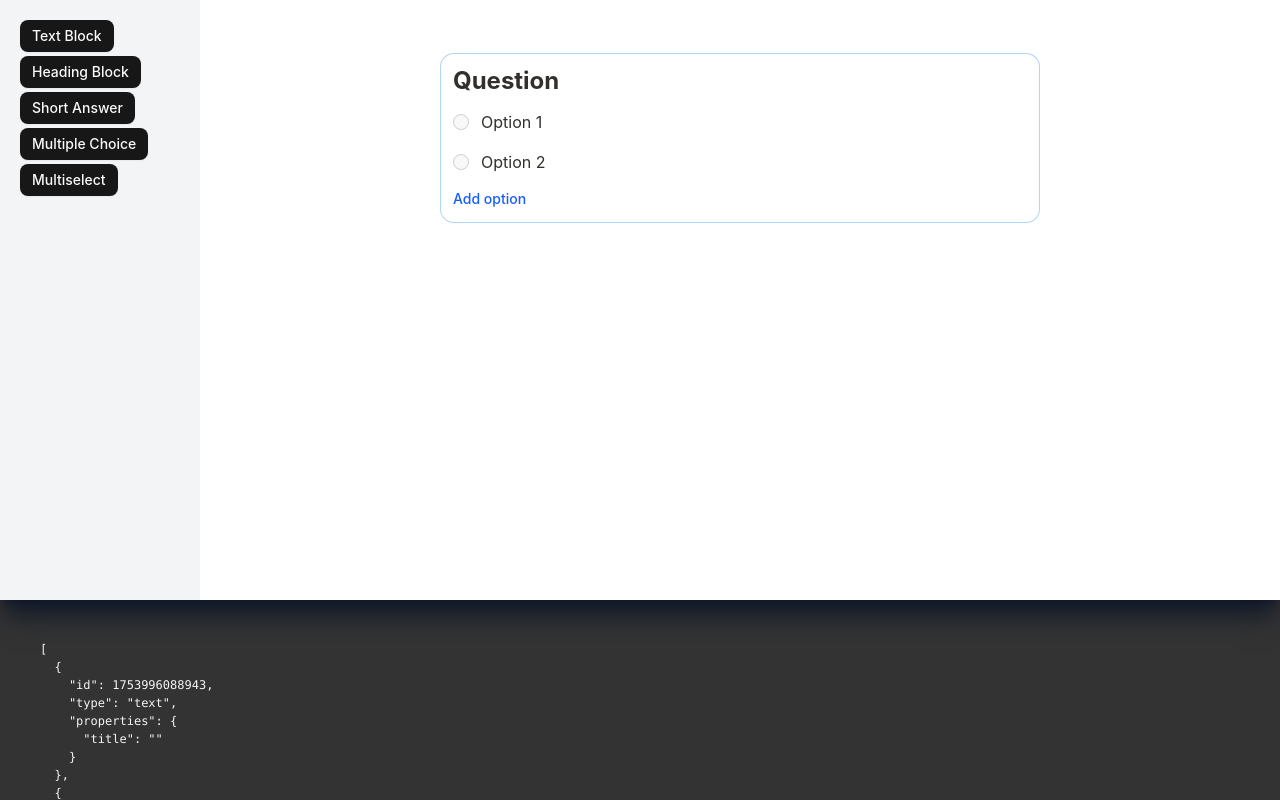
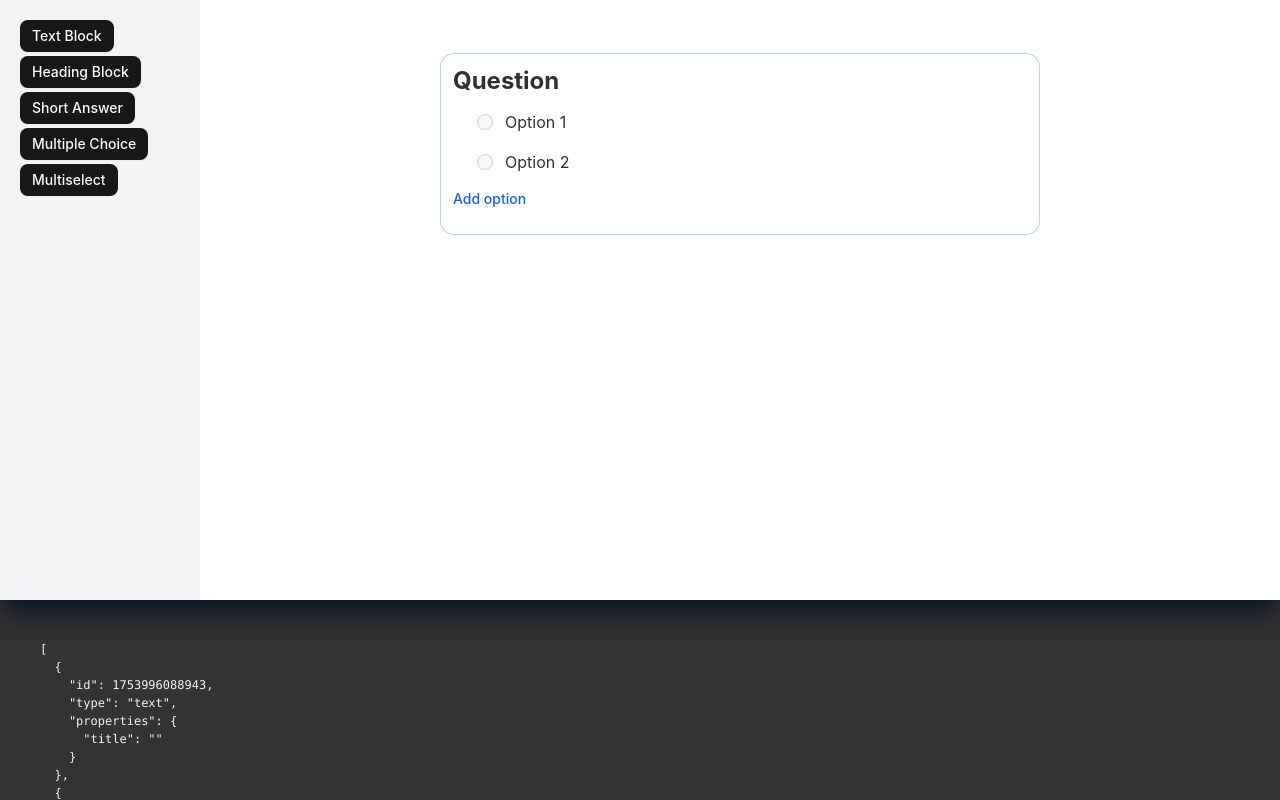
Before and after one commit to asumaran/aditor, a React (Vite) app: page / in a window 1280 px wide. Both pictures are taken after a click on the button "Multiple Choice". Shown: the top 800 px of the page. Built offline with nearby package versions, Linux system fonts and the light colour scheme.

Commit message:
feat: implement drag-and-drop sorting for options in MultipleChoiceBlock and update sort order handling

```diff
--- a/src/App.tsx
+++ b/src/App.tsx
@@ -110,13 +110,6 @@ const EditorContent: FC = () => {
   const handleRequiredChange = useCallback(
     (id: Block['id'], required: boolean) => {
       dispatch({ type: 'UPDATE_BLOCK_REQUIRED', payload: { id, required } });
-    },
-    [dispatch],
-  );
-
-  const handleSortOrderChange = useCallback(
-    (id: Block['id'], sortOrder: 'manual' | 'asc' | 'desc') => {
-      dispatch({ type: 'UPDATE_SORT_ORDER', payload: { id, sortOrder } });
     },
     [dispatch],
   );
@@ -567,7 +560,6 @@ const EditorContent: FC = () => {
                     onFieldChange={handleFieldChange}
                     onOptionsChange={handleOptionsChange}
                     onRequiredChange={handleRequiredChange}
-                    onSortOrderChange={handleSortOrderChange}
                     onBlockClick={handleBlockClick}
                     onCreateBlockAfter={handleCreateBlockAfter}
                     onChangeBlockType={handleChangeBlockType}
--- a/src/components/BlockWrapper.tsx
+++ b/src/components/BlockWrapper.tsx
@@ -22,7 +22,6 @@ interface BlockWrapperProps {
   sortOrder?: 'manual' | 'asc' | 'desc';
   onRequiredChange?: (required: boolean) => void;
   onDeleteBlock?: () => void;
-  onSortOrderChange?: (sortOrder: 'manual' | 'asc' | 'desc') => void;
 }
 
 export const BlockWrapper: FC<BlockWrapperProps> = ({
@@ -36,7 +35,6 @@ export const BlockWrapper: FC<BlockWrapperProps> = ({
   sortOrder = 'manual',
   onRequiredChange,
   onDeleteBlock,
-  onSortOrderChange,
 }) => {
   const [isPopoverOpen, setIsPopoverOpen] = useState(false);
   const [currentView, setCurrentView] = useState<PopoverView>('menu');
@@ -52,7 +50,6 @@ export const BlockWrapper: FC<BlockWrapperProps> = ({
     blockType === 'multiple_choice' || blockType === 'multiselect';
 
   const handleClick = () => {
-    console.log('BlockWrapper handleClick:', { isFormBlock, blockType });
     if (isFormBlock) {
       setCurrentView('menu');
       setIsPopoverOpen(true);
@@ -241,7 +238,6 @@ export const BlockWrapper: FC<BlockWrapperProps> = ({
             onBack={handleBackToMenu}
             onClose={handleClosePopover}
             sortOrder={sortOrder}
-            onSortOrderChange={onSortOrderChange || (() => {})}
           />
         )}
       </PopoverContent>
--- a/src/components/OptionsView.tsx
+++ b/src/components/OptionsView.tsx
@@ -43,7 +43,6 @@ interface OptionsViewProps {
   onBack: () => void;
   onClose?: () => void;
   sortOrder: 'manual' | 'asc' | 'desc';
-  onSortOrderChange: (sortOrder: 'manual' | 'asc' | 'desc') => void;
 }
 
 export const OptionsView: FC<OptionsViewProps> = ({
@@ -52,13 +51,17 @@ export const OptionsView: FC<OptionsViewProps> = ({
   onBack,
   onClose,
   sortOrder,
-  onSortOrderChange,
 }) => {
   const [isAddingOption, setIsAddingOption] = useState(false);
   const [newOptionText, setNewOptionText] = useState('');
   const inputRef = useRef<HTMLInputElement>(null);
-  const { addOption, removeOption, updateOption, reorderOptions } =
-    useBlockOptions(blockId);
+  const {
+    addOption,
+    removeOption,
+    updateOption,
+    reorderOptions,
+    changeSortOrder,
+  } = useBlockOptions(blockId);
 
   const sensors = useSensors(
     useSensor(PointerSensor, {
@@ -84,11 +87,11 @@ export const OptionsView: FC<OptionsViewProps> = ({
 
       if (oldIndex !== -1 && newIndex !== -1) {
         const newOptions = arrayMove([...options], oldIndex, newIndex);
-        reorderOptions(newOptions);
+        reorderOptions(newOptions, true); // preserveOrder = true
 
         // Switch to manual mode when user manually sorts
         if (sortOrder !== 'manual') {
-          onSortOrderChange('manual');
+          changeSortOrder('manual');
         }
       }
     }
@@ -162,7 +165,12 @@ export const OptionsView: FC<OptionsViewProps> = ({
                 Sort
               </label>
             </div>
-            <Select value={sortOrder} onValueChange={onSortOrderChange}>
+            <Select
+              value={sortOrder}
+              onValueChange={(value) => {
+                changeSortOrder(value as 'manual' | 'asc' | 'desc');
+              }}
+            >
               <SelectTrigger id='sort-select' size='sm'>
                 <SelectValue />
               </SelectTrigger>
--- a/src/components/blocks/MultipleChoiceBlock.tsx
+++ b/src/components/blocks/MultipleChoiceBlock.tsx
@@ -7,6 +7,25 @@ import {
   useImperativeHandle,
   useState,
 } from 'react';
+import {
+  DndContext,
+  closestCenter,
+  KeyboardSensor,
+  PointerSensor,
+  useSensor,
+  useSensors,
+  type DragEndEvent,
+} from '@dnd-kit/core';
+import { restrictToFirstScrollableAncestor } from '@dnd-kit/modifiers';
+import {
+  arrayMove,
+  SortableContext,
+  sortableKeyboardCoordinates,
+  verticalListSortingStrategy,
+  useSortable,
+} from '@dnd-kit/sortable';
+import { CSS } from '@dnd-kit/utilities';
+import { GripVertical } from 'lucide-react';
 import {
   useContentEditable,
   useStopPropagation,
@@ -25,6 +44,7 @@ interface MultipleChoiceBlockProps extends BlockComponentProps {
   blockId: number;
   className?: string;
   autoFocus?: boolean;
+  sortOrder?: 'manual' | 'asc' | 'desc';
   onNavigateToPrevious?: (blockId: number) => void;
   onNavigateToNext?: (blockId: number) => void;
 }
@@ -35,6 +55,8 @@ interface OptionItemProps {
   onEnterPress: () => void;
   onRemove: (optionId: number) => void;
   blockId: number;
+  isDraggable?: boolean;
+  dragHandleProps?: Record<string, unknown>;
 }
 
 const OptionItem: FC<OptionItemProps> = ({
@@ -42,8 +64,11 @@ const OptionItem: FC<OptionItemProps> = ({
   onChange,
   onEnterPress,
   onRemove,
+  isDraggable = false,
+  dragHandleProps,
 }) => {
   const inputRef = useRef<HTMLInputElement>(null);
+  const [isHovered, setIsHovered] = useState(false);
 
   const handleKeyDown = (e: React.KeyboardEvent<HTMLInputElement>) => {
     if (e.key === 'Enter') {
@@ -67,7 +92,23 @@ const OptionItem: FC<OptionItemProps> = ({
   const handleClick = useStopPropagation();
 
   return (
-    <div className='flex items-center space-x-2'>
+    <div
+      className='flex items-center'
+      onMouseEnter={() => setIsHovered(true)}
+      onMouseLeave={() => setIsHovered(false)}
+    >
+      {isDraggable && (
+        <div
+          className={cn(
+            'cursor-grab touch-none px-1 transition-opacity',
+            isHovered ? 'opacity-100' : 'opacity-0',
+          )}
+          {...dragHandleProps}
+        >
+          <GripVertical className='h-4 w-4 text-gray-400' />
+        </div>
+      )}
+      <div className='flex flex-1 items-center space-x-2'>
         <input
           type='radio'
           name='multiple-choice-preview'
@@ -86,6 +127,36 @@ const OptionItem: FC<OptionItemProps> = ({
           placeholder='Option text'
         />
       </div>
+    </div>
+  );
+};
+
+type SortableOptionItemProps = Omit<OptionItemProps, 'dragHandleProps'>;
+
+const SortableOptionItem: FC<SortableOptionItemProps> = (props) => {
+  const {
+    attributes,
+    listeners,
+    setNodeRef,
+    transform,
+    transition,
+    isDragging,
+  } = useSortable({ id: props.option.id.toString() });
+
+  const style = {
+    transform: CSS.Transform.toString(transform),
+    transition,
+    opacity: isDragging ? 0.5 : 1,
+  };
+
+  return (
+    <div ref={setNodeRef} style={style}>
+      <OptionItem
+        {...props}
+        isDraggable={true}
+        dragHandleProps={{ ...attributes, ...listeners }}
+      />
+    </div>
   );
 };
 
@@ -102,12 +173,24 @@ export const MultipleChoiceBlock = forwardRef<
       blockId,
       className,
       autoFocus = false,
+      sortOrder = 'manual',
     },
     ref,
   ) => {
     const [showNewOption, setShowNewOption] = useState(false);
     const [newOptionText, setNewOptionText] = useState('');
     const newOptionRef = useRef<HTMLInputElement>(null);
+
+    const sensors = useSensors(
+      useSensor(PointerSensor, {
+        activationConstraint: {
+          distance: 8,
+        },
+      }),
+      useSensor(KeyboardSensor, {
+        coordinateGetter: sortableKeyboardCoordinates,
+      }),
+    );
     const {
       elementRef,
       handleInput,
@@ -124,6 +207,32 @@ export const MultipleChoiceBlock = forwardRef<
     const handleClickWithStopPropagation = useStopPropagation();
 
     const blockOptions = useBlockOptions(blockId);
+
+    const handleDragEnd = useCallback(
+      (event: DragEndEvent) => {
+        const { active, over } = event;
+
+        if (over && active.id !== over.id) {
+          const oldIndex = options.findIndex(
+            (option) => option.id.toString() === active.id,
+          );
+          const newIndex = options.findIndex(
+            (option) => option.id.toString() === over.id,
+          );
+
+          if (oldIndex !== -1 && newIndex !== -1) {
+            const newOptions = arrayMove([...options], oldIndex, newIndex);
+            blockOptions.reorderOptions(newOptions, true); // preserveOrder = true
+
+            // Switch to manual mode when user manually sorts
+            if (sortOrder !== 'manual') {
+              blockOptions.changeSortOrder('manual');
+            }
+          }
+        }
+      },
+      [options, blockOptions, sortOrder],
+    );
 
     const addOption = useCallback(() => {
       setShowNewOption(true);
@@ -239,9 +348,19 @@ export const MultipleChoiceBlock = forwardRef<
           tabIndex={0}
         />
 
+        <DndContext
+          sensors={sensors}
+          collisionDetection={closestCenter}
+          onDragEnd={handleDragEnd}
+          modifiers={[restrictToFirstScrollableAncestor]}
+        >
           <div className='space-y-2'>
+            <SortableContext
+              items={options.map((option) => option.id.toString())}
+              strategy={verticalListSortingStrategy}
+            >
               {options.map((option) => (
-            <OptionItem
+                <SortableOptionItem
                   key={option.id}
                   option={option}
                   onChange={updateOption}
@@ -250,6 +369,7 @@ export const MultipleChoiceBlock = forwardRef<
                   blockId={blockId}
                 />
               ))}
+            </SortableContext>
 
             {showNewOption && (
               <div className='flex items-center space-x-2'>
@@ -282,6 +402,7 @@ export const MultipleChoiceBlock = forwardRef<
               </button>
             )}
           </div>
+        </DndContext>
       </div>
     );
   },
--- a/src/hooks/useBlockOptions.ts
+++ b/src/hooks/useBlockOptions.ts
@@ -41,10 +41,20 @@ export const useBlockOptions = (blockId: number) => {
   );
 
   const reorderOptions = useCallback(
-    (newOptions: readonly Option[]) => {
+    (newOptions: readonly Option[], preserveOrder = false) => {
       dispatch({
         type: 'UPDATE_BLOCK_OPTIONS',
-        payload: { id: blockId, options: newOptions },
+        payload: { id: blockId, options: newOptions, preserveOrder },
+      });
+    },
+    [dispatch, blockId],
+  );
+
+  const changeSortOrder = useCallback(
+    (sortOrder: 'manual' | 'asc' | 'desc') => {
+      dispatch({
+        type: 'UPDATE_SORT_ORDER',
+        payload: { id: blockId, sortOrder },
       });
     },
     [dispatch, blockId],
@@ -55,5 +65,6 @@ export const useBlockOptions = (blockId: number) => {
     removeOption,
     updateOption,
     reorderOptions,
+    changeSortOrder,
   };
 };
--- a/src/types/editor.ts
+++ b/src/types/editor.ts
@@ -17,7 +17,11 @@ export type EditorAction =
     }
   | {
       type: 'UPDATE_BLOCK_OPTIONS';
-      payload: { id: number; options: readonly Option[] };
+      payload: {
+        id: number;
+        options: readonly Option[];
+        preserveOrder?: boolean;
+      };
     }
   | { type: 'ADD_OPTION'; payload: { blockId: number; option: Option } }
   | { type: 'REMOVE_OPTION'; payload: { blockId: number; optionId: number } }
```
Also changed, not shown: src/components/BlockRenderer.tsx (+1 -12 lines), src/contexts/EditorContext.tsx (+12 -6 lines). Lines whose indentation alone changed are shown as unchanged.
